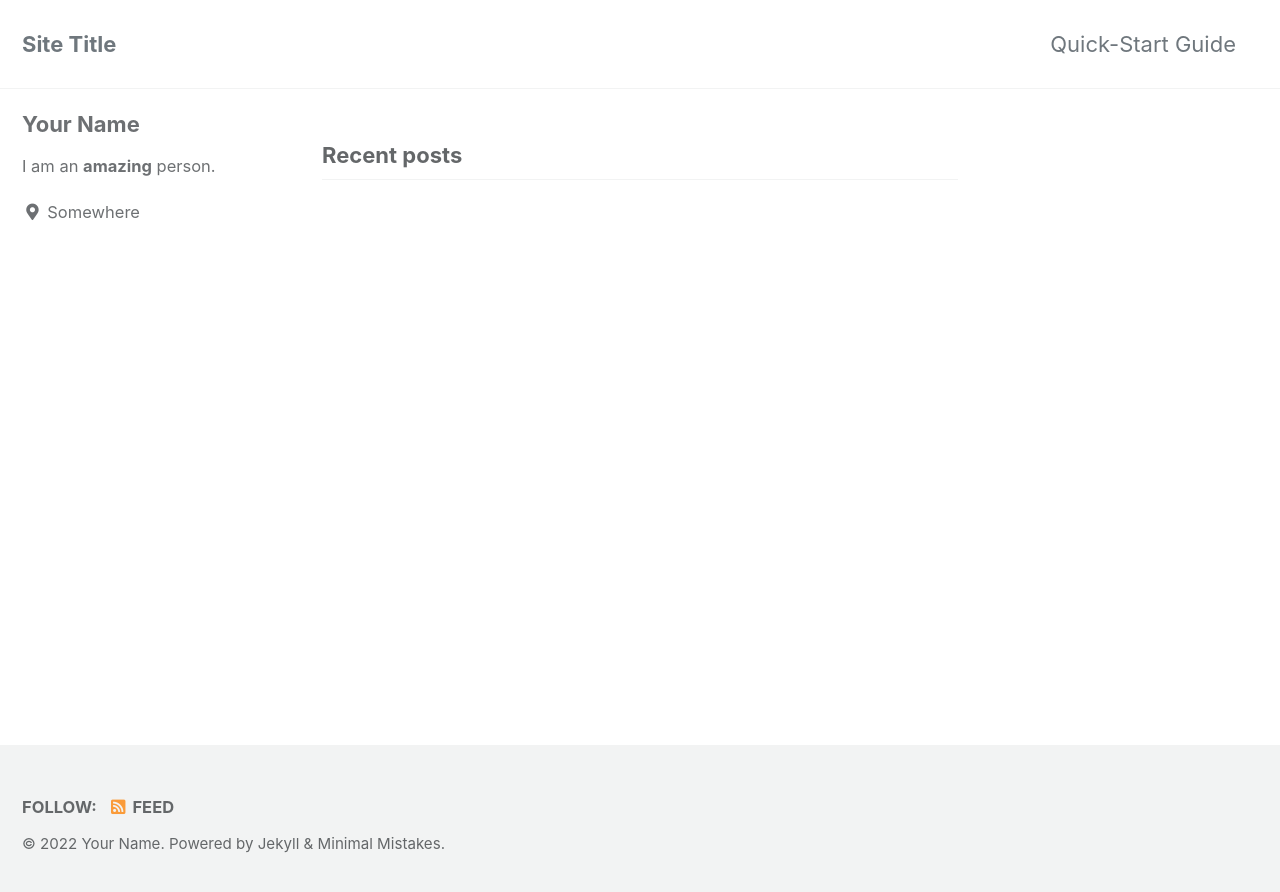
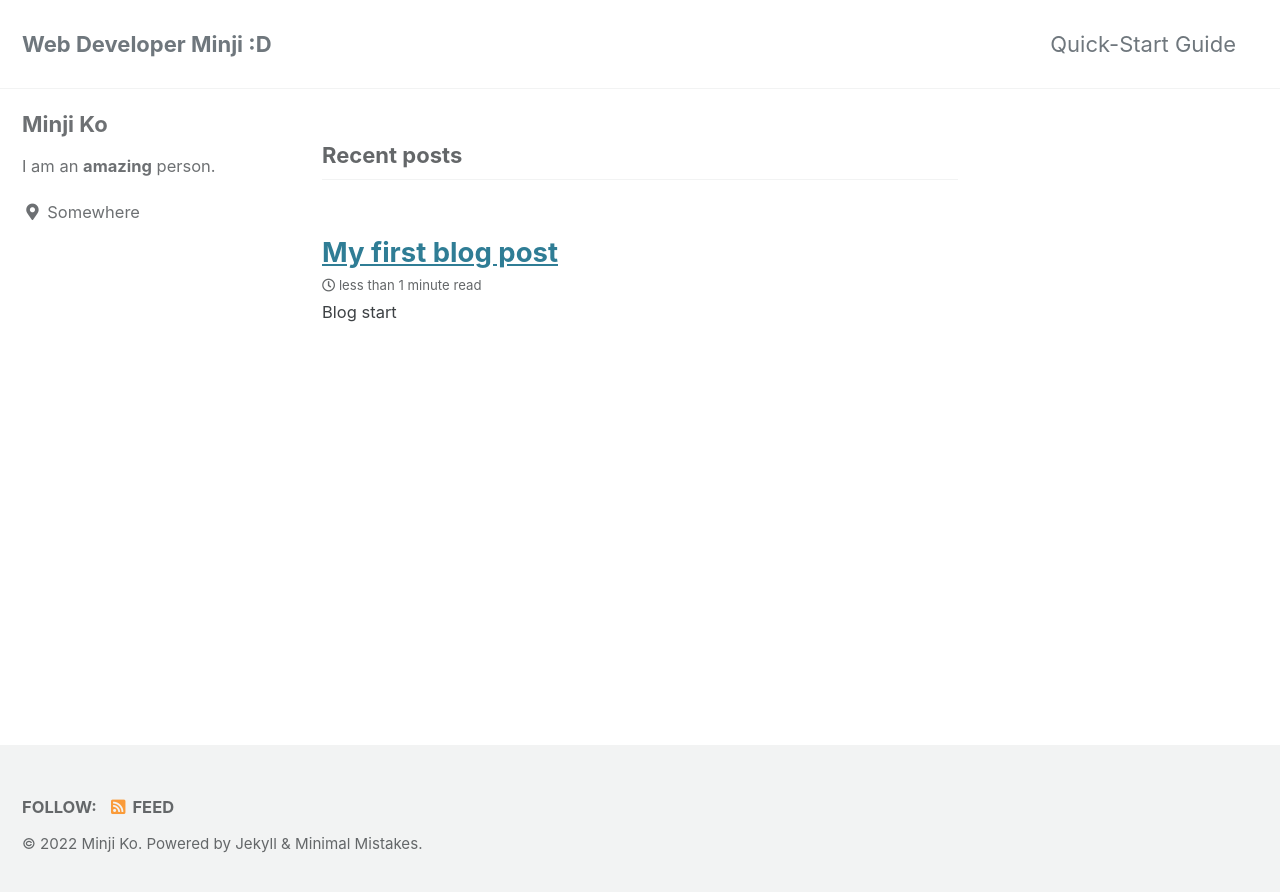
Before and after one commit to Minji-Ko/Minji-Ko.github.io, a Jekyll site: the page built from index.html, in a window 1280 px wide. Shown: the top 892 px of the page. Built offline with Jekyll 4.4.1, drawn with Linux system fonts in a browser that asks for light colours; cached includes are drawn as plain includes; the list of posts is cut into pages by our own code.

Commit message:
Add mathjax and first post

```diff
--- a/_config.yml
+++ b/_config.yml
@@ -16,12 +16,12 @@ minimal_mistakes_skin    : "default" # "air", "aqua", "contrast", "dark", "dirt"
 
 # Site Settings
 locale                   : "en-US"
-title                    : "Site Title"
+title                    : "Web Developer Minji :D"
 title_separator          : "-"
 subtitle                 : # site tagline that appears below site title in masthead
-name                     : "Your Name"
+name                     : "Minji Ko"
 description              : "An amazing website."
-url                      : # the base hostname & protocol for your site e.g. "https://mmistakes.github.io"
+url                      : "https://minji-ko.github.io/"
 baseurl                  : # the subpath of your site, e.g. "/blog"
 repository               : # GitHub username/repo-name e.g. "mmistakes/minimal-mistakes"
 teaser                   : # path of fallback teaser image, e.g. "/assets/images/500x300.png"
@@ -102,7 +102,7 @@ analytics:
 
 # Site Author
 author:
-  name             : "Your Name"
+  name             : "Minji Ko"
   avatar           : # path of avatar image, e.g. "/assets/images/bio-photo.jpg"
   bio              : "I am an **amazing** person."
   location         : "Somewhere"
--- /dev/null
+++ b/_includes/mathjax_support.html
@@ -0,0 +1,6 @@
+<script type="text/x-mathjax-config">
+    MathJax.Hub.Config({
+      tex2jax: {inlineMath: [['$','$'], ['\\(','\\)']]}
+    });
+  </script>
+  <script src="//cdn.mathjax.org/mathjax/latest/MathJax.js?config=TeX-AMS-MML_HTMLorMML"></script>
--- a/_layouts/default.html
+++ b/_layouts/default.html
@@ -12,6 +12,7 @@
   <head>
     {% include head.html %}
     {% include head/custom.html %}
+    {% include mathjax_support.html %}
   </head>
 
   <body class="layout--{{ page.layout | default: layout.layout }}{% if page.classes or layout.classes %}{{ page.classes | default: layout.classes | join: ' ' | prepend: ' ' }}{% endif %}">
--- /dev/null
+++ b/_posts/2022-02-01-Blogstart.md
@@ -0,0 +1,11 @@
+---
+title : "My first blog post"
+category :
+- Minji
+tag :
+- Diary
+author_profile : true
+toc : true
+---
+
+## Blog start
```
